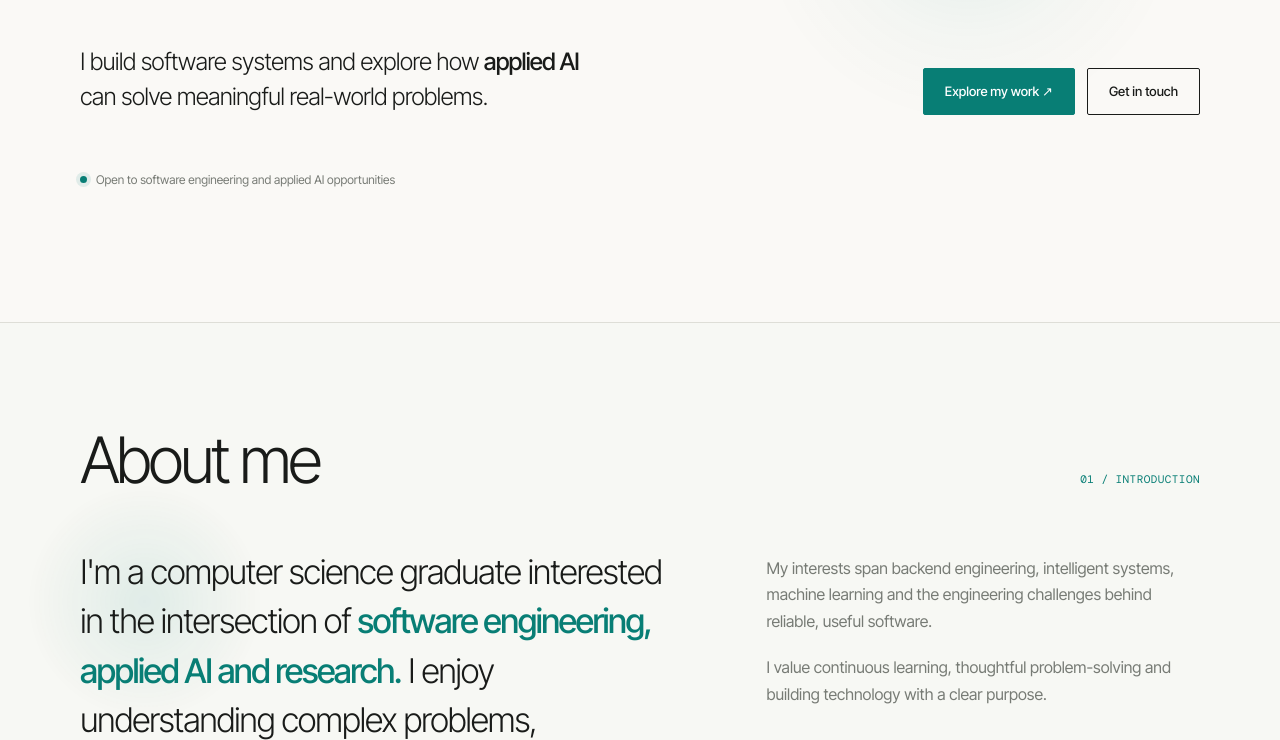
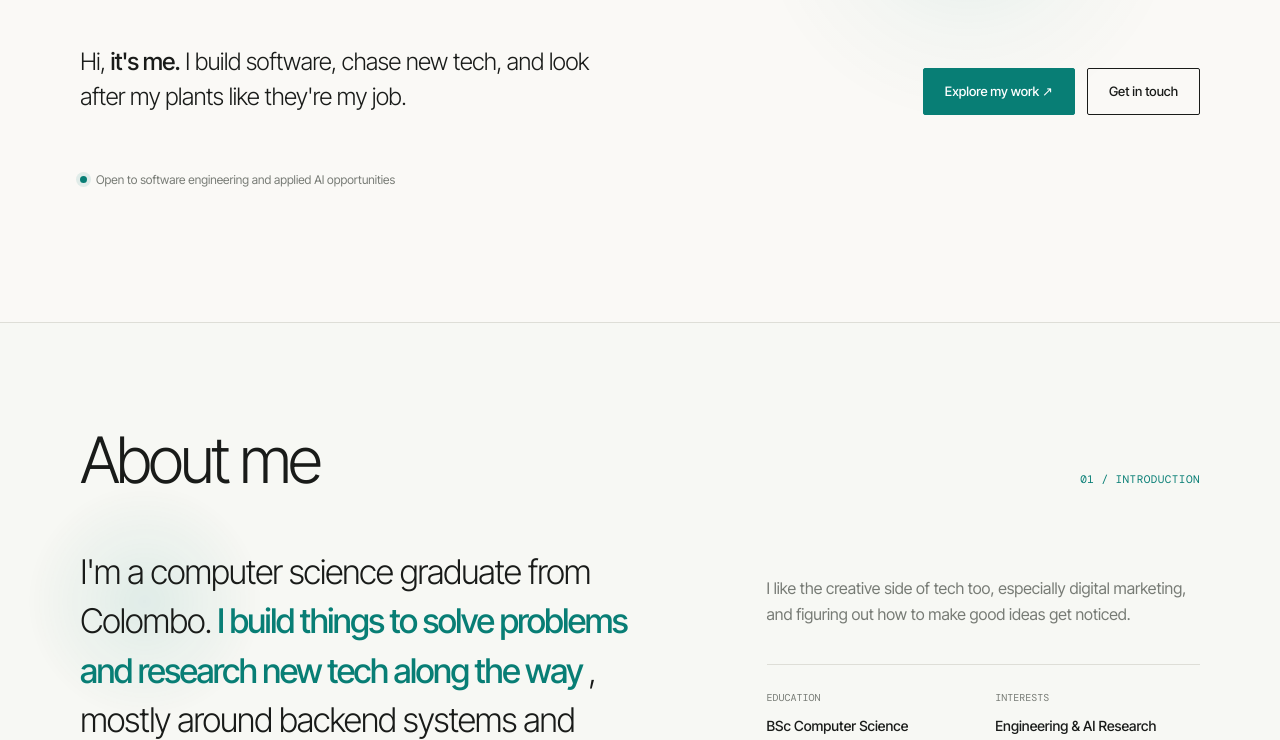
Before and after one commit to Shahnaz197/Portfolio, a plain HTML site: page index.html in a window 1280 px wide. Shown: the part 445-1185 px from the top of the page. Drawn offline with nearby package versions, Linux system fonts and the light colour scheme.

Commit message:
Revise personal description and interests in index.html
Updated personal introduction and interests in the hero and about sections.

```diff
--- a/index.html
+++ b/index.html
@@ -305,8 +305,7 @@ section{padding:75px 0}
 
     <div class="hero-bottom">
       <div class="hero-description">
-        I build software systems and explore how
-        <strong>applied AI</strong> can solve meaningful real-world problems.
+        Hi, <strong>it's me.</strong> I build software, chase new tech, and look after my plants like they're my job.
       </div>
       <div class="hero-actions">
         <a href="#projects" class="button primary">Explore my work ↗</a>
@@ -332,10 +331,9 @@ section{padding:75px 0}
 
     <div class="about-grid">
       <div class="about-main">
-        I'm a computer science graduate interested in the intersection of
-        <strong>software engineering, applied AI and research.</strong>
-        I enjoy understanding complex problems, experimenting with ideas
-        and turning them into practical solutions.
+       I'm a computer science graduate from Colombo.<Strong> I build things to solve problems and research new tech along the way </Strong>, mostly around backend systems and applied AI.
+
+      In my free time, I draw (and spend way too long hunting for inspiration instead of actually drawing), cook things that somehow always turn out well, and fuss over my plants.
 
         <div class="about-decoration">
           <div class="about-orbit">
@@ -351,14 +349,12 @@ section{padding:75px 0}
 
       <div class="about-side">
         <p>
-          My interests span backend engineering, intelligent systems,
-          machine learning and the engineering challenges behind
-          reliable, useful software.
+         <p>
+  I like the creative side of tech too, especially digital marketing,
+  and figuring out how to make good ideas get noticed.
+
         </p>
-        <p>
-          I value continuous learning, thoughtful problem-solving
-          and building technology with a clear purpose.
-        </p>
+
 
         <div class="about-facts">
           <div>
```
